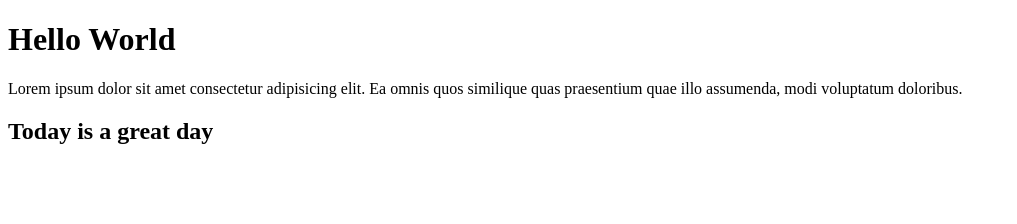
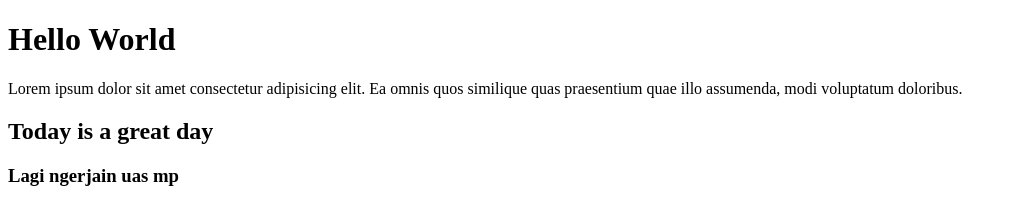
Before and after one commit to Jevon652/manpro-git-remote-test, a plain HTML site: page index.html in a window 1280 px wide. Shown: the whole page, without its empty margins (0-1017 px from the left). Drawn offline with Linux system fonts and the light colour scheme.

Commit message:
menambah h3

```diff
--- a/index.html
+++ b/index.html
@@ -13,5 +13,6 @@
     </p>
 
     <h2>Today is a great day</h2>
+    <h3>Lagi ngerjain uas mp</h3>
   </body>
 </html>
```
